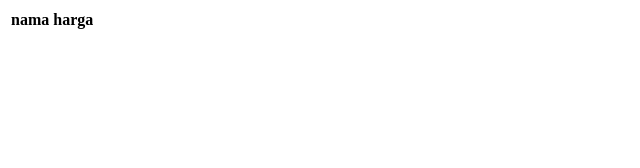
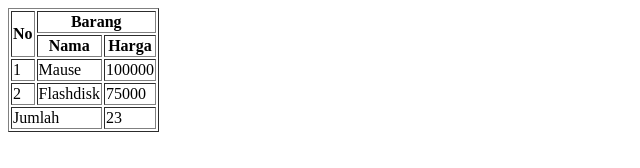
Before and after one commit to intannurrahayu15-ship-it/wp1, a plain HTML site: page Pertemuan 3/table2.html in a window 1280 px wide. Shown: the whole page, without its empty margins (0-640 px from the left). Drawn offline with Linux system fonts and the light colour scheme.

Commit message:
pertemuan4

```diff
--- a/Pertemuan 3/table2.html
+++ b/Pertemuan 3/table2.html
@@ -6,13 +6,33 @@
     <title>Document</title>
 </head>
 <body>
-    <table>
-      <thead>
-        <tr>
-            <th>nama</th>
-            <th>harga</th>
-        </tr>
-      </thead>
+    <table border="1">
+        <thead>
+            <tr>
+                <th rowspan="2">No</th>
+                <th colspan="2">Barang</th>
+            </tr>
+            <tr>
+                <th>Nama</th>
+                <th>Harga</th>
+            </tr>
+        </thead>
+        <tbody>
+            <tr>
+                <td>1</td>
+                <td>Mause</td>
+                <td>100000</td>
+            </tr>
+            <tr>
+                <td>2</td>
+                <td>Flashdisk</td>
+                <td>75000</td>
+            </tr>
+        </tbody>
+        <tfoot>
+            <td colspan="2">Jumlah</td>
+            <td>23</td>
+        </tfoot>
     </table>
 </body>
 </html>
```
Also changed, not shown: Pertemuan 3/Tugas/tugas1.html (+1 -1 lines), Pertemuan4/a/a.html (added, +12 -0 lines), Pertemuan4/iframe/iframe/iframe.html (added, +12 -0 lines), Pertemuan4/list.html (added, +28 -0 lines).
